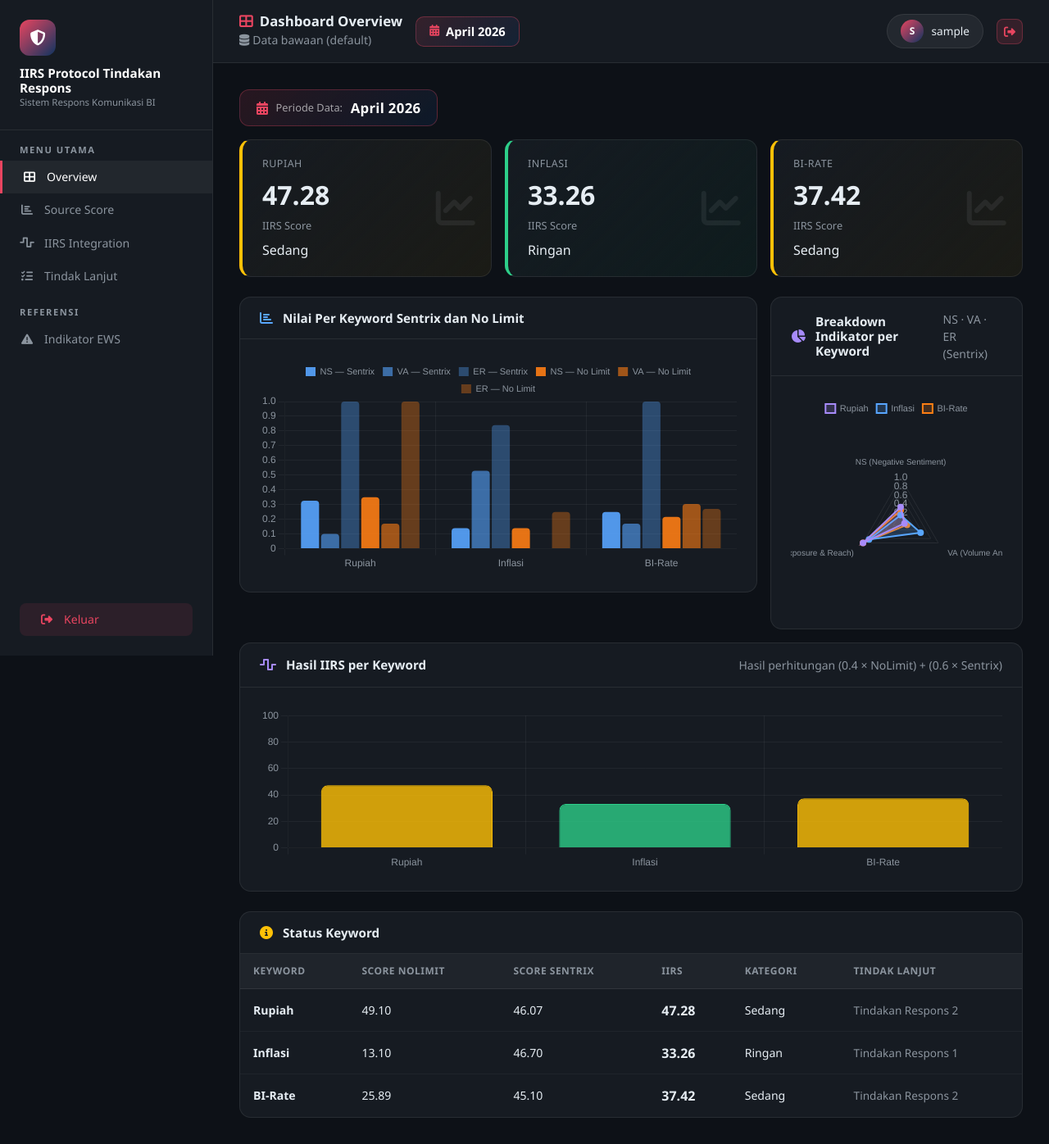
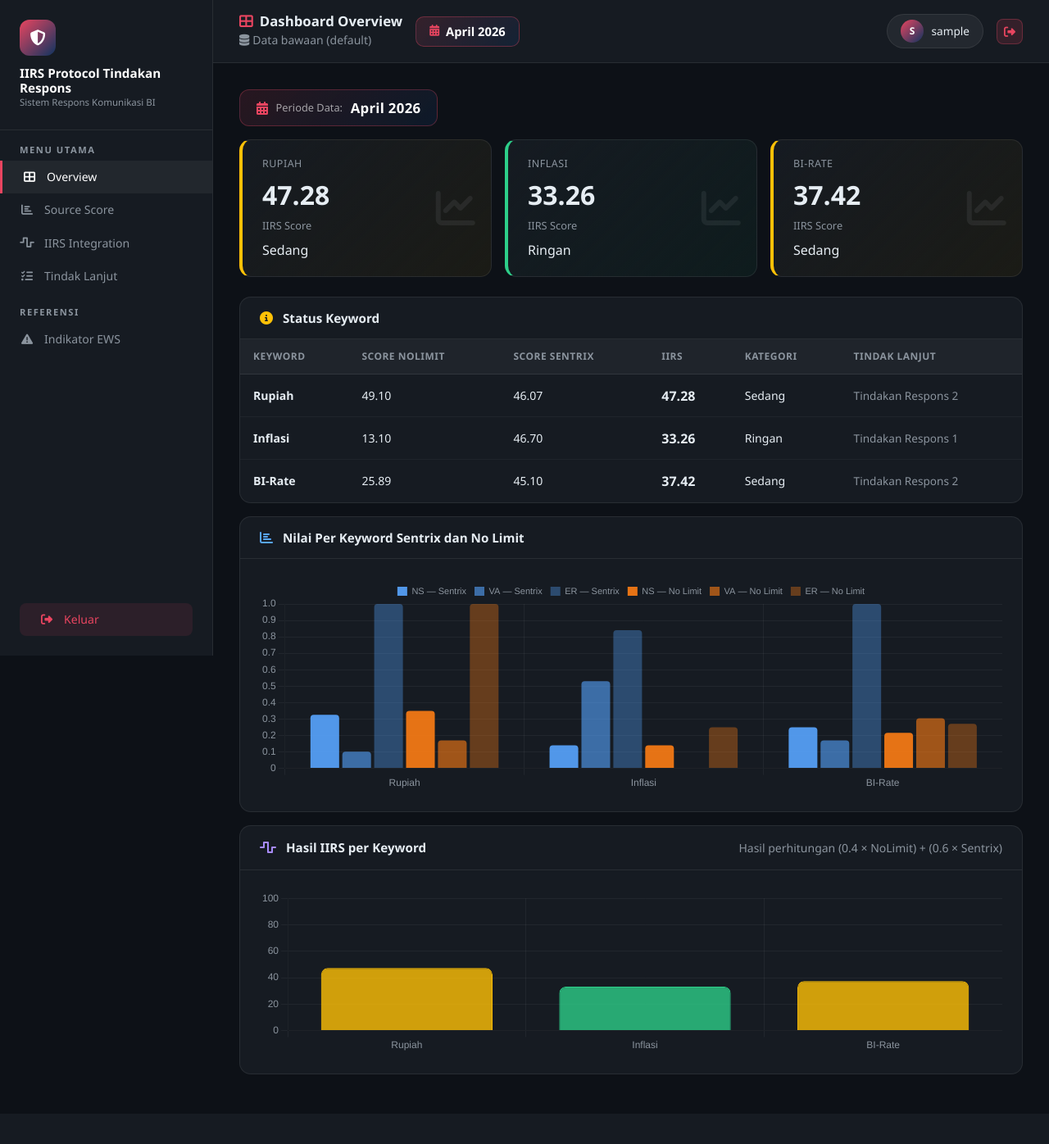
Before and after one commit to pendekarclkp/test_apps, a Flask app: page /dashboard in a window 1280 px wide. Shown: the whole page at 82% size. After the commit the page ends 1311 px from the top, so only its background shows below. Run offline with Flask 3, Linux system fonts and the light colour scheme; the visitor is signed in with stand-in values (Sample User, id 1).

Commit message:
Move Status Keyword above charts, remove radar breakdown panel
https://claude.ai/code/session_012KajSB15QHs2faZ4YuFhrV

```diff
--- a/iirs_app/templates/dashboard.html
+++ b/iirs_app/templates/dashboard.html
@@ -441,56 +441,8 @@
       </div>
 
       <!-- Chart row: Source Score -->
-      <div class="row g-3 mb-3">
-        <div class="col-lg-8">
-          <div class="panel">
-            <div class="panel-header">
-              <i class="fas fa-chart-bar" style="color:var(--accent2)"></i>
-              <h6>Nilai Per Keyword Sentrix dan No Limit</h6>
-            </div>
-            <div class="panel-body">
-              <div class="chart-wrap">
-                <canvas id="barChart"></canvas>
-              </div>
-            </div>
-          </div>
-        </div>
-        <div class="col-lg-4">
-          <div class="panel">
-            <div class="panel-header">
-              <i class="fas fa-chart-pie" style="color:#a78bfa"></i>
-              <h6>Breakdown Indikator per Keyword</h6>
-              <small class="ms-auto" style="color:var(--muted);">NS · VA · ER (Sentrix)</small>
-            </div>
-            <div class="panel-body">
-              <div class="chart-wrap">
-                <canvas id="radarChart"></canvas>
-              </div>
-            </div>
-          </div>
-        </div>
-      </div>
-
-      <!-- Chart row: IIRS result -->
-      <div class="row g-3 mb-4">
-        <div class="col-12">
-          <div class="panel">
-            <div class="panel-header">
-              <i class="fas fa-wave-square" style="color:#a78bfa"></i>
-              <h6>Hasil IIRS per Keyword</h6>
-              <small class="ms-auto" style="color:var(--muted);">Hasil perhitungan (0.4 × NoLimit) + (0.6 × Sentrix)</small>
-            </div>
-            <div class="panel-body">
-              <div class="chart-wrap" style="height:200px;">
-                <canvas id="iirsResultChart"></canvas>
-              </div>
-            </div>
-          </div>
-        </div>
-      </div>
-
       <!-- Quick status -->
-      <div class="panel">
+      <div class="panel mb-3">
         <div class="panel-header">
           <i class="fas fa-info-circle" style="color:#ffc107"></i>
           <h6>Status Keyword</h6>
@@ -520,6 +472,32 @@
               {% endfor %}
             </tbody>
           </table>
+        </div>
+      </div>
+
+      <div class="panel mb-3">
+        <div class="panel-header">
+          <i class="fas fa-chart-bar" style="color:var(--accent2)"></i>
+          <h6>Nilai Per Keyword Sentrix dan No Limit</h6>
+        </div>
+        <div class="panel-body">
+          <div class="chart-wrap">
+            <canvas id="barChart"></canvas>
+          </div>
+        </div>
+      </div>
+
+      <!-- Chart row: IIRS result -->
+      <div class="panel mb-3">
+        <div class="panel-header">
+          <i class="fas fa-wave-square" style="color:#a78bfa"></i>
+          <h6>Hasil IIRS per Keyword</h6>
+          <small class="ms-auto" style="color:var(--muted);">Hasil perhitungan (0.4 × NoLimit) + (0.6 × Sentrix)</small>
+        </div>
+        <div class="panel-body">
+          <div class="chart-wrap" style="height:200px;">
+            <canvas id="iirsResultChart"></canvas>
+          </div>
         </div>
       </div>
     </div>
@@ -1071,29 +1049,6 @@
     }
   });
 
-  // Radar chart (overview) — breakdown indikator NS/VA/ER per kanal
-  // Radar breakdown NS/VA/ER per klaster (nilai Sentrix)
-  const radarColors = ['#a78bfa', '#58a6ff', '#fd7e14', '#2dce89', '#ff6b6b'];
-  const radarClusterDatasets = labels.map((cluster, i) => ({
-    label: cluster,
-    data: [sxNS[i], sxVA[i], sxER[i]],
-    backgroundColor: radarColors[i % radarColors.length] + '33',
-    borderColor: radarColors[i % radarColors.length],
-    pointBackgroundColor: radarColors[i % radarColors.length],
-    borderWidth: 2,
-  }));
-  new Chart(document.getElementById('radarChart'), {
-    type: 'radar',
-    data: {
-      labels: ['NS (Negative Sentiment)', 'VA (Volume Anomaly)', 'ER (Exposure & Reach)'],
-      datasets: radarClusterDatasets
-    },
-    options: {
-      responsive: true, maintainAspectRatio: false,
-      plugins: { legend: { labels: { color: '#8b949e', font: { size: 11 }, boxWidth: 12 } } },
-      scales: { r: { suggestedMin: 0, suggestedMax: 1, grid: { color: 'rgba(255,255,255,0.08)' }, ticks: { color: '#8b949e', backdropColor: 'transparent', stepSize: 0.2 }, pointLabels: { color: '#8b949e', font: { size: 10 } } } }
-    }
-  });
 
   // Source score chart
   new Chart(document.getElementById('sourceScoreChart'), {
```
